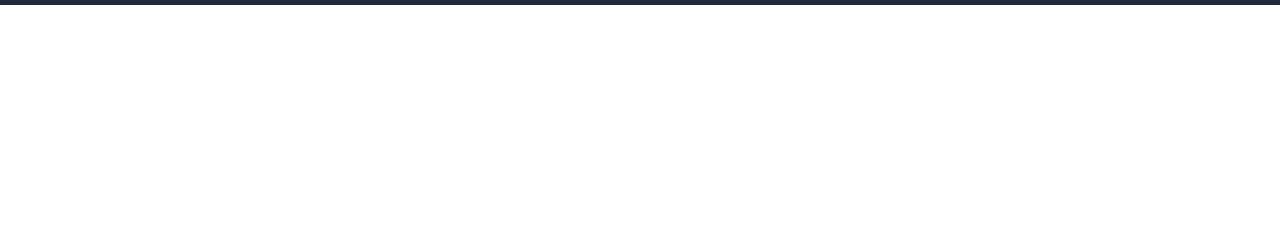
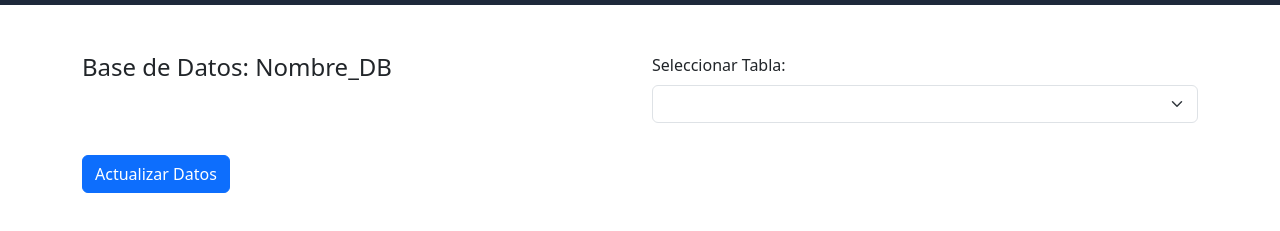
Before and after one commit to jacicruz/BunnyDB, a plain HTML site: page HTML/consultas.html in a window 1280 px wide. Shown: the part 65-296 px from the top of the page. Drawn offline with nearby package versions, Linux system fonts and the light colour scheme.

Commit message:
Se casi termino el proyecto

```diff
--- a/HTML/consultas.html
+++ b/HTML/consultas.html
@@ -56,5 +56,34 @@
         </div>
     </nav>
 
+    <div class="container mt-5">
+        <div class="row">
+            <!-- Nombre de la Base de Datos (Izquierda) -->
+            <div class="col-md-6">
+                <h4>Base de Datos: <span id="nombreBD">Nombre_DB</span></h4>
+            </div>
+
+            <!-- Tablas (Derecha) -->
+            <div class="col-md-6">
+                <label for="tablasDropdown" class="form-label">Seleccionar Tabla:</label>
+                <select id="tablasDropdown" class="form-select">
+                    <!-- Opciones de tablas se llenarán dinámicamente con JavaScript -->
+                </select>
+            </div>
+        </div>
+
+        <!-- Formulario para Actualizar Datos -->
+        <form id="actualizarDatosForm" class="mt-3">
+            <!-- Columnas se llenarán dinámicamente con JavaScript -->
+            <div id="columnasContainer" class="row">
+                <!-- Aquí se añadirán dinámicamente los campos para cada columna -->
+            </div>
+
+            <button type="submit" class="btn btn-primary mt-3">Actualizar Datos</button>
+        </form>
+
+        <script>
+
+        </script>
 </body>
 </html>
```
